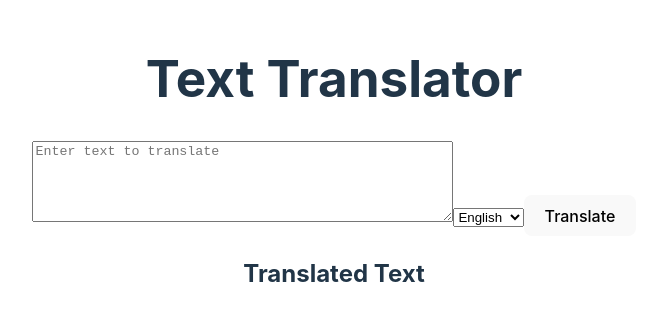
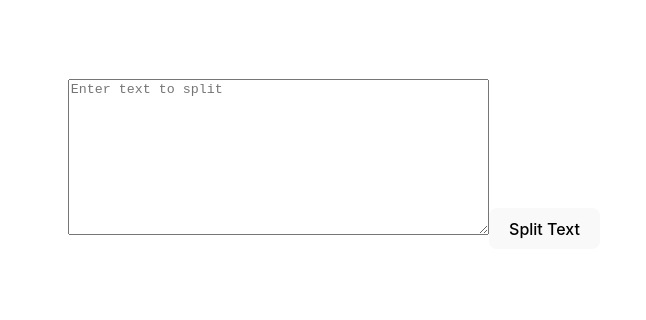
Before and after one commit to Peleton-011/chatGPT-prompt-splitter, a React (Vite) app: page / in a window 1280 px wide. Shown: the part 236-556 px from the top of the page, without its empty margins (306-952 px from the left). Built offline with nearby package versions, Linux system fonts and the light colour scheme; no server answers.

Commit message:
Take out the translator and add the splitter

```diff
--- a/src/App.tsx
+++ b/src/App.tsx
@@ -1,11 +1,11 @@
 import "./App.css";
-import Translator from "./components/Translator";
+import Splitter from "./components/Splitter";
 
 function App() {
 
 	return (
 		<>
-			<Translator />
+            <Splitter />
 		</>
 	);
 }
```
